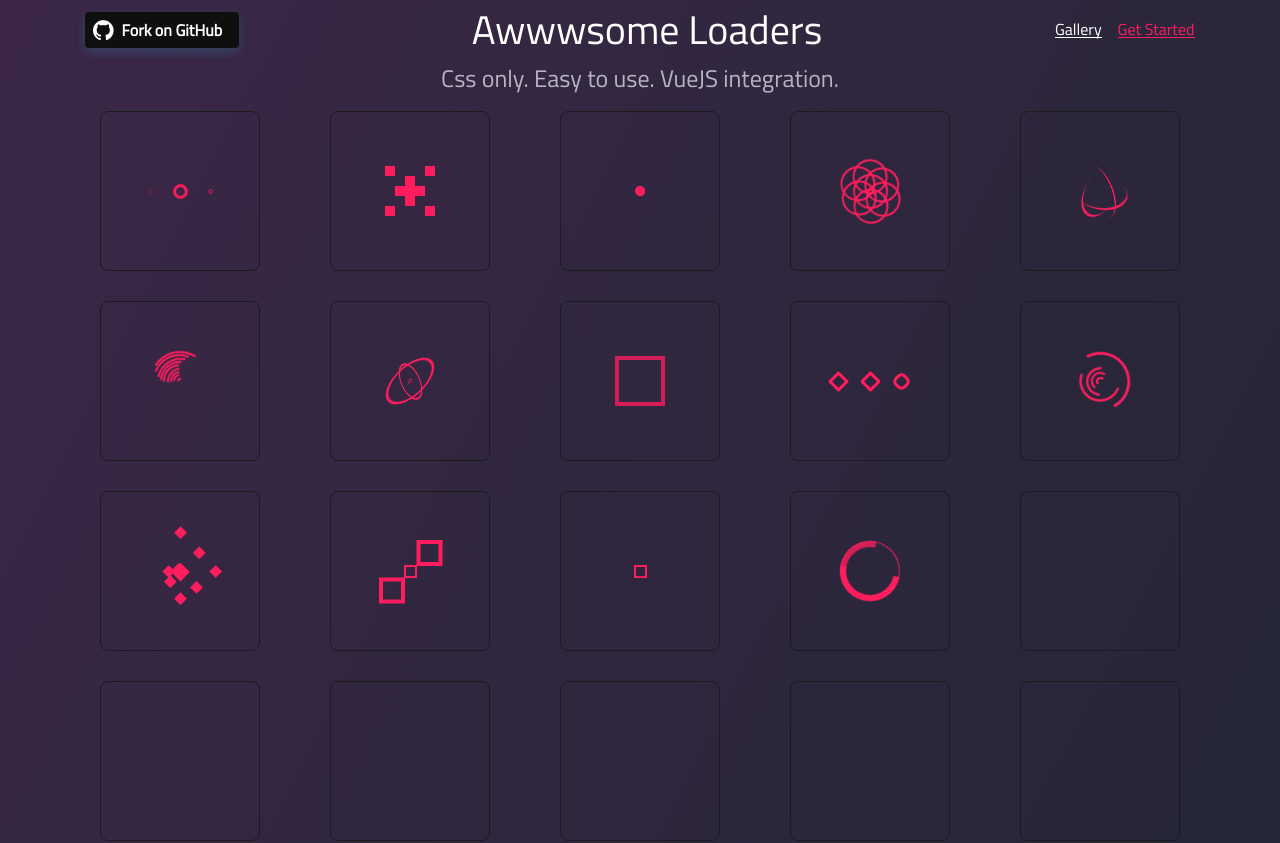
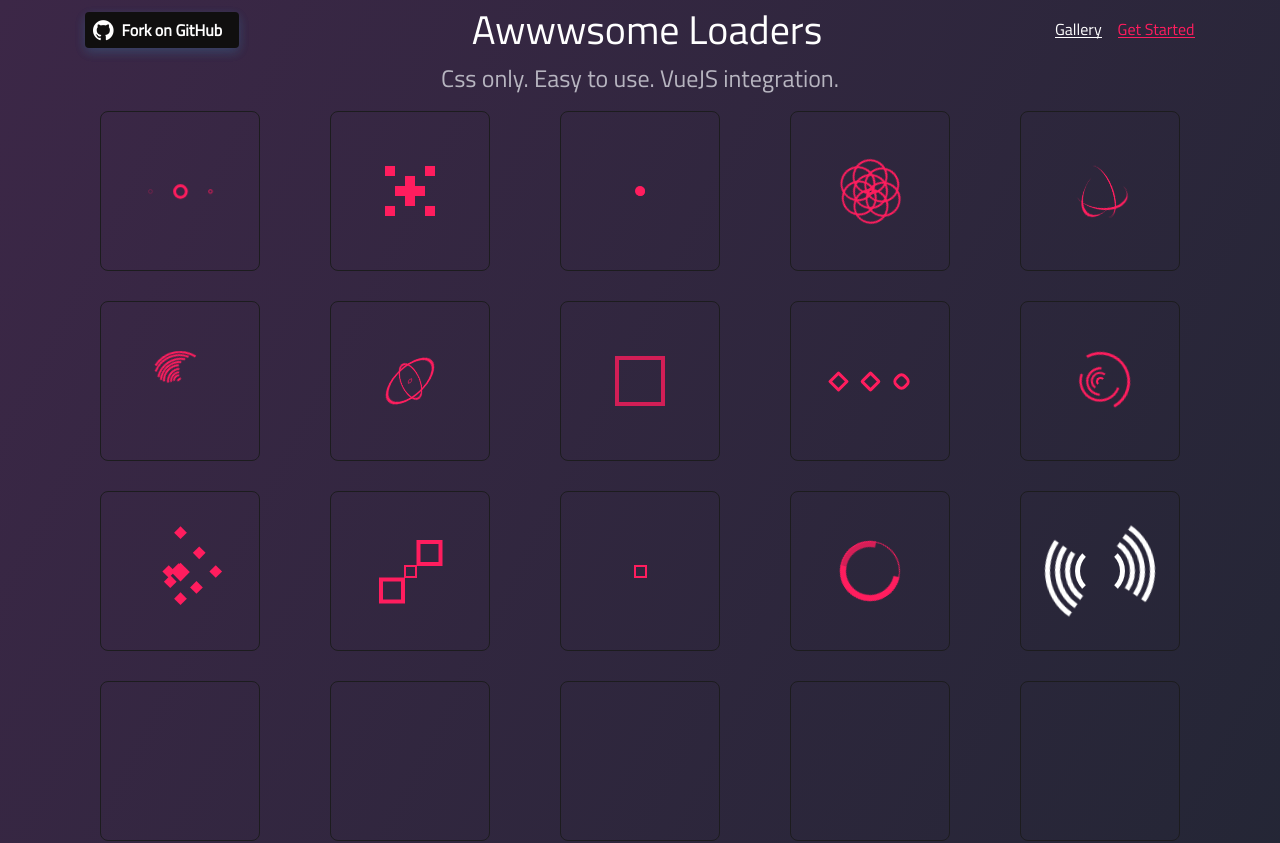
Before and after one commit to epicmaxco/epic-spinners-landing, a Vue app: page /#/ in a window 1280 px wide. Shown: the top 843 px of the page. Built offline with nearby package versions, Linux system fonts and the light colour scheme.

Commit message:
feat(radar spinner): radar spinner html/css

```diff
--- a/src/components/LoadersGallery.vue
+++ b/src/components/LoadersGallery.vue
@@ -129,7 +129,9 @@
       </loaders-gallery-item>
     </div>
     <div class="gallery-item-container">
-      <loaders-gallery-item></loaders-gallery-item>
+      <loaders-gallery-item>
+        <radar-spinner />
+      </loaders-gallery-item>
     </div>
     <div class="gallery-item-container">
       <loaders-gallery-item></loaders-gallery-item>
@@ -172,6 +174,7 @@
   import SwappingSquaresSpinner from './spinners/SwappingSquaresSpinner.vue'
   import RotatingSquaresSpinner from './spinners/RotatingSquaresSpinner.vue'
   import FulfillingBouncingCircleSpinner from './spinners/FulfillingBouncingCircleSpinner.vue'
+  import RadarSpinner from './spinners/RadarSpinner.vue'
 
   export default {
     name: 'LoadersGallery',
@@ -191,7 +194,8 @@
       BreedingRhombusSpinner,
       SwappingSquaresSpinner,
       RotatingSquaresSpinner,
-      FulfillingBouncingCircleSpinner
+      FulfillingBouncingCircleSpinner,
+      RadarSpinner
     },
 
     data () {
--- /dev/null
+++ b/src/components/spinners/RadarSpinner.vue
@@ -0,0 +1,139 @@
+<template>
+  <div class="radar-spinner">
+    <div class="object four"></div>
+    <div class="object three"></div>
+    <div class="object two"></div>
+    <div class="object one"></div>
+  </div>
+</template>
+
+<script>
+  export default {
+    name: 'RadarSpinner',
+
+    props: {
+      animationDuration: {
+        type: Number,
+        default: 2000
+      },
+      size: {
+        type: Number,
+        default: 150
+      },
+      color: {
+        type: String,
+        default: '#fff'
+      }
+    },
+
+    data () {
+      return {
+        animationBaseName: 'breeding-rhombus-spinner-animation-child',
+        rhombusesNum: 8
+      }
+    },
+
+    computed: {
+      spinnerStyle () {
+        return {
+          height: `${this.size}px`,
+          width: `${this.size}px`
+        }
+      },
+
+      rhombusStyle () {
+        return {
+          height: `${this.size / 7.5}px`,
+          width: `${this.size / 7.5}px`,
+          animationDuration: `${this.animationDuration}ms`,
+          top: `${this.size / 2.3077}px`,
+          left: `${this.size / 2.3077}px`,
+          backgroundColor: this.color
+        }
+      },
+
+      rhombusesStyles () {
+        const rhombusesStyles = []
+        const delayModifier = this.animationDuration * 0.05
+
+        for (let i = 1; i <= this.rhombusesNum; i++) {
+          rhombusesStyles.push(Object.assign({
+            animationDelay: `${delayModifier * (i + 1)}ms`
+          }, this.rhombusStyle))
+        }
+
+        return rhombusesStyles
+      },
+
+      bigRhombusStyle () {
+        return {
+          height: `${this.size / 3}px`,
+          width: `${this.size / 3}px`,
+          animationDuration: `${this.animationDuration}`,
+          top: `${this.size / 3}px`,
+          left: `${this.size / 3}px`,
+          backgroundColor: this.color
+        }
+      }
+    }
+
+  }
+</script>
+
+<style  lang="scss" scoped>
+  .radar-spinner {
+    height: 110px;
+    width: 110px;
+    position: relative;
+  }
+
+  .object {
+    border-radius: 50%;
+    position: absolute;
+    border-left: 5px solid #FFF;
+    border-right: 5px solid #FFF;
+    border-top: 5px solid transparent;
+    border-bottom: 5px solid transparent;
+    animation: animate 2s infinite;
+
+    &.four {
+      left: 0;
+      top: 0;
+      width: 110px;
+      height: 110px;
+      animation-delay: 0.3s;
+    }
+
+    &.three {
+      left: 10px;
+      top: 10px;
+      width: 90px;
+      height: 90px;
+      animation-delay: 0.3s;
+    }
+
+    &.two {
+      left: 20px;
+      top: 20px;
+      width: 70px;
+      height: 70px;
+      animation-delay: 0.3s;
+    }
+
+    &.one {
+      left: 30px;
+      top: 30px;
+      width: 50px;
+      height: 50px;
+    }
+  }
+
+  @keyframes animate {
+    50% {
+      transform: rotate(180deg);
+    }
+    100% {
+      transform: rotate(0deg);
+    }
+  }
+</style>
```
